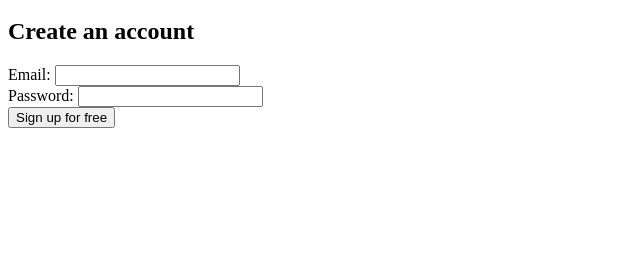
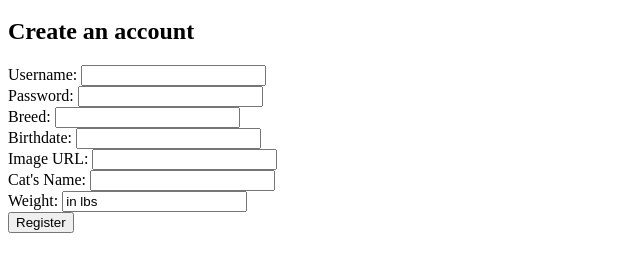
Before and after one commit to marymatt504/query-cats, a React app: page / in a window 1280 px wide. Shown: the part 332-604 px from the top of the page, without its empty margins (0-640 px from the left). Built offline with nearby package versions, Linux system fonts and the light colour scheme; the HTML template or start-up script is replaced by a standard one.

Commit message:
registration form setup

```diff
--- a/client/src/components/SignUpForm.jsx
+++ b/client/src/components/SignUpForm.jsx
@@ -6,8 +6,13 @@ class SignUpForm extends React.Component {
   constructor(props) {
     super(props);
     this.state = {
-      email: '',
-      password: ''
+      username: '',
+      password: '',
+      breed: '',
+      birthdate: '',
+      imgUrl: '',
+      name: '',
+      weight: 'in lbs'
     };
 
     this.handleChange = this.handleChange.bind(this);
@@ -19,24 +24,30 @@ class SignUpForm extends React.Component {
   }
 
   handleSubmit(event) {
-    axios.post('/cat/register', {
-      username: this.state.email.toLowerCase(),
-      password: this.state.password
-    })
-      // will also need to return an authorization token
-      .then(response => {
-        let user_id = response.data.rows[0].id;
-        this.props.updateUserId(user_id);
-      })
-      .then(() => {
-        this.props.updateView('dashboard');
-      })
-      .catch(function (error) {
-        console.log(error);
-      });
+
+    console.log('registration submitted!')
+    // * remember to turn weight from string to number
+    // axios.post('/cat/register', {
+    //   username: this.state.email.toLowerCase(),
+    //   password: this.state.password
+    // })
+    //   // will also need to return an authorization token
+    //   .then(response => {
+    //     let user_id = response.data.rows[0].id;
+    //     this.props.updateUserId(user_id);
+    //   })
+    //   .then(() => {
+    //     this.props.updateView('dashboard');
+    //   })
+    //   .catch(function (error) {
+    //     console.log(error);
+    //   });
 
     event.preventDefault();
   }
+
+  // form validation to do
+  // only match for numbers in weight
 
   render() {
     return (
@@ -44,8 +55,8 @@ class SignUpForm extends React.Component {
         <h2>Create an account</h2>
         <label className='label'>
           <div>
-            {`Email: `}
-            <input name='email' type="text" value={this.state.email} onChange={this.handleChange} />
+            {`Username: `}
+            <input name='username' type="text" value={this.state.username} onChange={this.handleChange} />
           </div>
         </label>
         <label className='label'>
@@ -54,7 +65,37 @@ class SignUpForm extends React.Component {
             <input name='password' type="text" value={this.state.password} onChange={this.handleChange} />
           </div>
         </label>
-        <input type="submit" className="formComponent" value="Sign up for free" />
+        <label className='label'>
+          <div>
+            {`Breed: `}
+            <input name='breed' type="text" value={this.state.breed} onChange={this.handleChange} />
+          </div>
+        </label>
+        <label className='label'>
+          <div>
+            {`Birthdate: `}
+            <input name='birthdate' type="text" value={this.state.birthdate} onChange={this.handleChange} />
+          </div>
+        </label>
+        <label className='label'>
+          <div>
+            {`Image URL: `}
+            <input name='imageUrl' type="text" value={this.state.imageUrl} onChange={this.handleChange} />
+          </div>
+        </label>
+        <label className='label'>
+          <div>
+            {`Cat's Name: `}
+            <input name='name' type="text" value={this.state.name} onChange={this.handleChange} />
+          </div>
+        </label>
+        <label className='label'>
+          <div>
+            {`Weight: `}
+            <input name='weight' type="text" value={this.state.weight} onChange={this.handleChange} />
+          </div>
+        </label>
+        <input type="submit" className="formComponent" value="Register" />
       </form>
     );
   }
```
